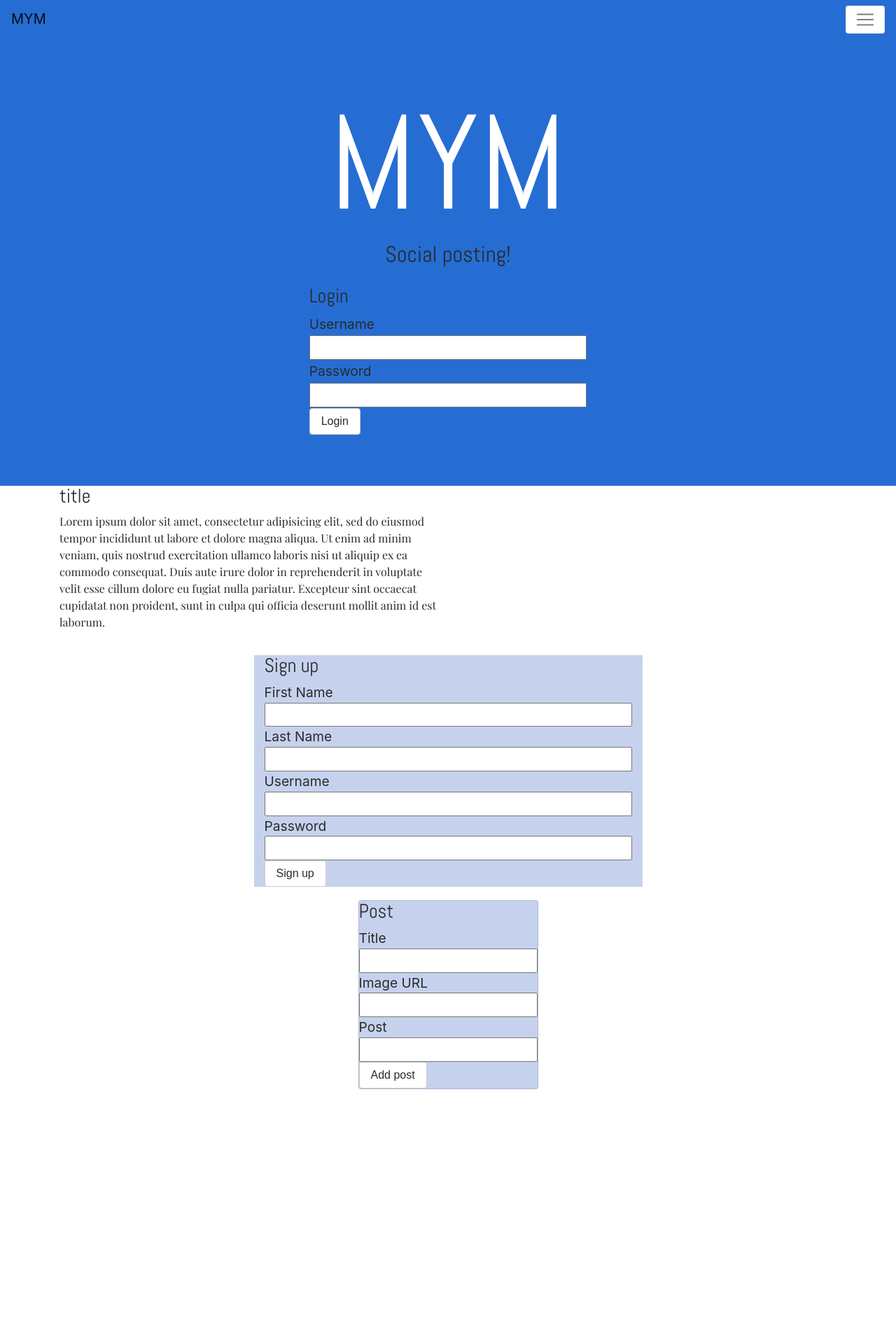
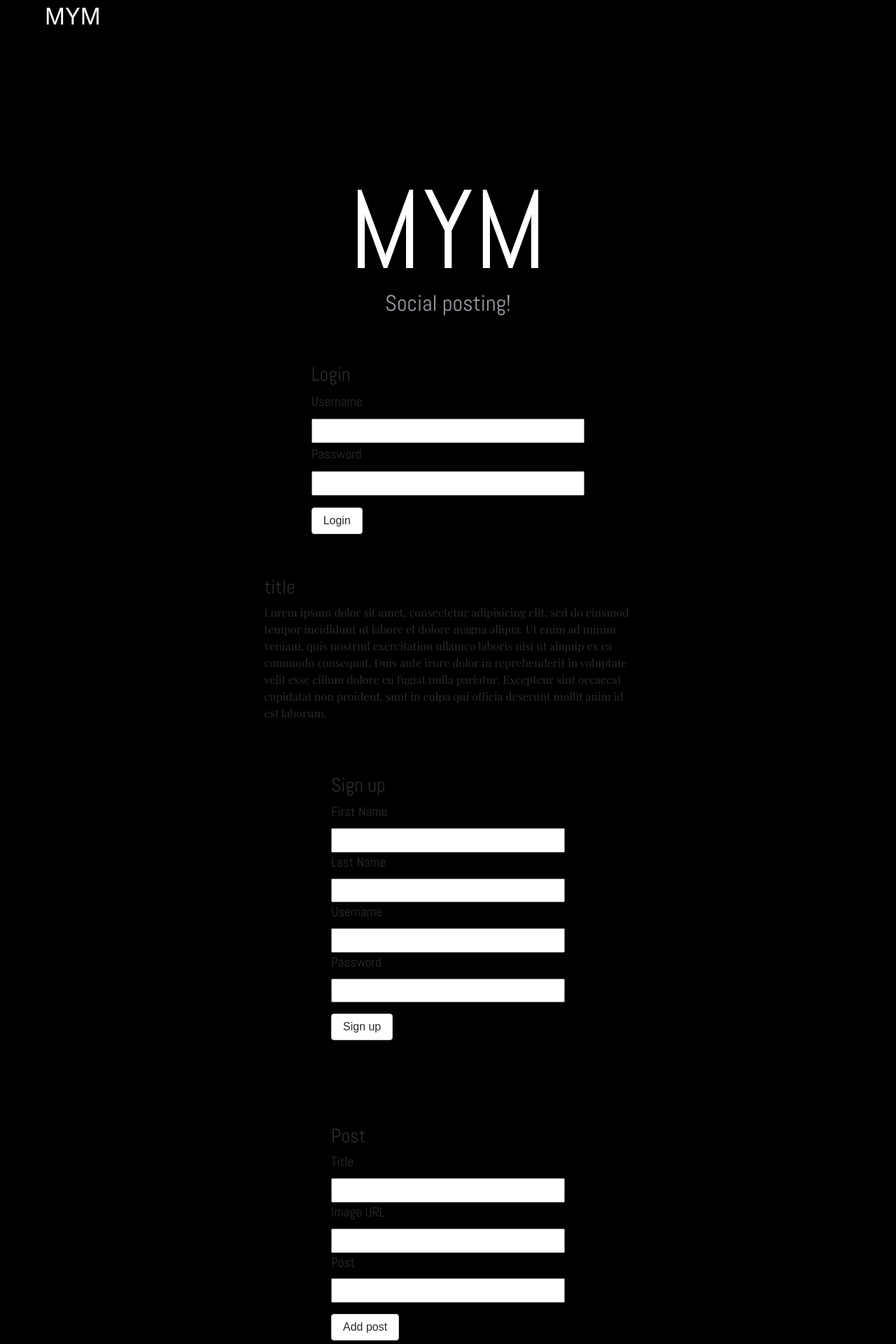
Before and after one commit to magnusohrstrom/mym, a PHP site: page / in a window 1280 px wide. Shown: the top 1920 px of the page at 70% size. Run offline with PHP 8.4, Linux system fonts and the light colour scheme; some libraries are stand-ins or nearby versions.

Commit message:
adding sass thursday

```diff
--- a/css/main.css
+++ b/css/main.css
@@ -1,4 +1,4 @@
-h1, h2, h3, h4, h5, .header-title {
+h1, h2, h3, h4, h5, label, .header-title {
   font-family: 'Abel', sans-serif; }
 
 p {
@@ -6,14 +6,19 @@ p {
 
 a {
   text-decoration: none; }
+  a:hover {
+    text-decoration: none; }
 
+/*------------- Breakpoints mixin*/
 /*------------- Flexbox mixins*/
 /*------------- Flexbox center mixin*/
 /*---------------Mixins for transforms, transitions and animations*/
 /*Mixin for animation on contact page*/
 /*Mixin for hide & show*/
 form {
-  margin: 1em 0 0 0;
+  border: 0.2em solid black;
+  padding: 1em;
+  margin: 2em 0 2em 0;
   display: -webkit-box;
   display: -moz-box;
   display: -ms-flexbox;
@@ -36,21 +41,46 @@ form {
   form input {
     width: 100%; }
   form label {
-    font-size: 1em;
-    margin: 0; }
+    font-size: 1em; }
+  form button {
+    margin-top: 1em; }
 
 .login-form {
-  height: 30em;
   width: 100%;
-  background: #266DD3; }
+  min-height: 15em; }
 
 .sign-up-form {
-  height: 20em;
-  width: 100%;
-  background: #C6D2ED; }
+  width: 100%; }
 
 .post-form {
-  background: #C6D2ED; }
+  width: 100%; }
+
+footer {
+  display: -webkit-box;
+  display: -moz-box;
+  display: -ms-flexbox;
+  display: -webkit-flex;
+  display: flex;
+  -webkit-justify-content: center;
+  -moz-justify-content: center;
+  -ms-justify-content: center;
+  justify-content: center;
+  -ms-flex-pack: center;
+  -webkit-align-items: center;
+  -moz-align-items: center;
+  -ms-align-items: center;
+  align-items: center;
+  -webkit-flex-direction: row;
+  -moz-flex-direction: row;
+  -ms-flex-direction: row;
+  flex-direction: row;
+  bottom: 0;
+  left: 0;
+  width: 100%;
+  height: 2em;
+  background: black; }
+  footer a {
+    color: white; }
 
 body, html {
   overflow-x: hidden; }
@@ -59,16 +89,23 @@ body {
   padding: 0;
   margin: 0;
   width: 100%;
-  height: 200em;
-  background: white; }
+  background: black;
+  -webkit-transition: all 0.7s ease;
+  -moz-transition: all 0.7s ease;
+  -ms-transition: all 0.7s ease;
+  -o-transition: all 0.7s ease;
+  transition: all 0.7s ease; }
+  body.active {
+    background: white; }
+  body.active.active2 {
+    background: #266DD3; }
 
 header {
   position: fixed;
   top: 0;
   left: 0;
   z-index: 1000;
-  background: white;
-  width: 100vw;
+  width: 100%;
   height: auto;
   display: -webkit-box;
   display: -moz-box;
@@ -97,13 +134,35 @@ header {
     width: 50%;
   }*/ }
   header a {
+    font-size: 1em;
     color: white;
     margin: 0 2em 0 2em; }
 
 .nav {
-  background: #266DD3; }
+  z-index: 1000;
+  width: 80%;
+  height: 2em;
+  padding: 0 2em 0 2em;
+  display: -webkit-box;
+  display: -moz-box;
+  display: -ms-flexbox;
+  display: -webkit-flex;
+  display: flex;
+  -webkit-justify-content: flex-end;
+  -moz-justify-content: flex-end;
+  -ms-justify-content: flex-end;
+  justify-content: flex-end;
+  -ms-flex-pack: flex-end;
+  -webkit-align-items: center;
+  -moz-align-items: center;
+  -ms-align-items: center;
+  align-items: center;
+  -webkit-flex-direction: row;
+  -moz-flex-direction: row;
+  -ms-flex-direction: row;
+  flex-direction: row; }
   .nav a {
-    color: white; }
+    color: black; }
   .nav button {
     background: white; }
 
@@ -133,9 +192,6 @@ main {
   height: auto;
   padding: 0; }
 
-.header-title {
-  font-size: 1.5em; }
-
 .hero {
   display: -webkit-box;
   display: -moz-box;
@@ -155,12 +211,23 @@ main {
   -moz-flex-direction: column;
   -ms-flex-direction: column;
   flex-direction: column;
-  margin: 0 2em 0;
-  background: #266DD3;
-  height: 40em;
+  margin: 0em 2em 0;
   width: 100vw; }
   .hero h1 {
-    font-size: 12em;
-    color: white; }
+    font-size: 10em;
+    color: white;
+    margin: 1.5em 0 0 0; }
+    @media (max-width: 900px) {
+      .hero h1 {
+        font-size: 7em;
+        margin: 2em 0 0 0; } }
+  .hero h2 {
+    color: #9F9AA4; }
+
+#nav-title {
+  font-size: 2em;
+  color: white; }
+  #nav-title.active {
+    color: black; }
 
 /*# sourceMappingURL=main.css.map */
--- a/index.php
+++ b/index.php
@@ -6,12 +6,17 @@
 <!DOCTYPE html>
 <html>
     <head>
+
       <?php include("partials/head.php");?>
 
     </head>
     <body>
       <!--header-->
+      <header>
+        <a id="nav-title" href="../index.php">MYM</a>
         <?php include 'partials/navbar.php';?>
+      </header>
+
       <!--mainsection-->
       <main class= "container">
         <section class="hero">
@@ -19,8 +24,8 @@
           <h2>Social posting!</h2>
           <?php include 'partials/login-form.php'; ?>
         </section>
-        <section class="row post-section">
-          <article class="col-sm-6">
+        <section class=" col-sm-6 post-section">
+          <article class="">
             <h3>title</h3>
             <p>Lorem ipsum dolor sit amet, consectetur adipisicing elit, sed do eiusmod tempor incididunt ut labore et dolore magna aliqua. Ut enim ad minim veniam, quis nostrud exercitation ullamco laboris nisi ut aliquip ex ea commodo consequat. Duis aute irure dolor in reprehenderit in voluptate velit esse cillum dolore eu fugiat nulla pariatur. Excepteur sint occaecat cupidatat non proident, sunt in culpa qui officia deserunt mollit anim id est laborum.</p></article>
         </section>
@@ -32,5 +37,10 @@
         <?php include 'partials/post-form.php'; ?>
 
       </main>
+      <?php include 'partials/footer.php'; ?>
+      <script src="https://code.jquery.com/jquery-3.1.1.min.js"integrity="sha256-hVVnYaiADRTO2PzUGmuLJr8BLUSjGIZsDYGmIJLv2b8="crossorigin="anonymous"></script>
+      <script src="scripts/main.js" type="text/javascript">
+
+      </script>
     </body>
 </html>
--- /dev/null
+++ b/partials/footer.php
@@ -0,0 +1,3 @@
+<footer>
+ <a href="#">Copyright MYM Group inc.</a>
+</footer>
--- a/partials/navbar.php
+++ b/partials/navbar.php
@@ -1,21 +1,5 @@
-<nav class="navbar navbar-fixed-top navbar-light nav">
-  <button class="navbar-toggler navbar-toggler-right" type="button" data-toggle="collapse" data-target="#navbarSupportedContent" aria-controls="navbarSupportedContent" aria-expanded="false" aria-label="Toggle navigation">
-    <span class="navbar-toggler-icon"></span>
-  </button>
-  <a class="navbar-brand nav-title" href="#">MYM</a>
-
-  <div class="collapse navbar-collapse" id="navbarSupportedContent">
-    <ul class="navbar-nav mr-auto">
-      <li class="nav-item active">
-        <a class="nav-link" href="#">Login<span class="sr-only">(current)</span></a>
-      </li>
-      <li class="nav-item">
-        <a class="nav-link" href="#">Add post</a>
-      </li>
-      <li class="nav-item">
-        <a class="nav-link" href="#">Sign up</a>
-      </li>
-    </ul>
-
-  </div>
+<nav class="nav">
+  <a class="" href="#">Add post</a>
+  <a class="" href="#">Sign up</a>
+  <a class="" href="#">Login</a>
 </nav>
--- a/partials/post-form.php
+++ b/partials/post-form.php
@@ -1,4 +1,4 @@
-<form class="post-form card" action="posts/postThis.php" method="post">
+<form class="post-form col-sm-4" action="posts/postThis.php" method="post">
   <h3>Post</h3>
   <label for="title">Title</label>
   <input type="text" name="title" value="">
--- a/partials/sign-up-form.php
+++ b/partials/sign-up-form.php
@@ -1,4 +1,4 @@
-<form class="sign-up-form col-sm-6" action="index.html" method="post">
+<form class="sign-up-form col-sm-4" action="index.html" method="post">
   <h3>Sign up</h3>
   <label for="first-name">First Name</label>
   <input type="text" name="first-name" value="">
--- /dev/null
+++ b/sass/footer.scss
@@ -0,0 +1,14 @@
+footer {
+  @include flexbox();
+  @include justify-content(center);
+  @include align-items(center);
+  @include flex-direction(row);
+  bottom:0;
+  left:0;
+  width: 100%;
+  height: 2em;
+  background:black;
+  & a {
+    color:white;
+  }
+}
--- a/sass/forms.scss
+++ b/sass/forms.scss
@@ -1,35 +1,37 @@
 form {
-  margin:1em 0 0 0;
+  border:0.2em solid black;
+  padding:1em;
+  margin:2em 0 2em 0;
   @include flexbox();
   @include justify-content(space-between);
   @include flex-direction(column);
   @include align-items(flex-start);
   font-size: 1.2em;
-
+  & h3 {
+  //  margin-bottom: -1em;
+  }
   & input {
     width: 100%;
+  //  margin-bottom: -1em;
   }
   & label {
     font-size: 1em;
-    margin:0;
+  //  margin-bottom:-2em;
   }
   & button {
+    margin-top: 1em;
   }
 }
 
 .login-form {
-  height: 30em;
   width: 100%;
-  background:$blue;
+  min-height: 15em;
 }
 
-
 .sign-up-form {
-  height:20em;
   width: 100%;
-  background:$grey;
 }
 
 .post-form {
-  background:$grey;
+  width: 100%;
 }
--- a/sass/main.scss
+++ b/sass/main.scss
@@ -1,5 +1,6 @@
 @import "varmix";
 @import "forms";
+@import "footer";
 body, html {
   overflow-x: hidden;
 }
@@ -8,8 +9,15 @@ body {
   padding:0;
   margin:0;
   width: 100%;
-  height: 200em;
-  background: white;
+
+  background: black;
+  @include transition(all 0.7s ease);
+  &.active {
+    background:white;
+  }
+  &.active.active2{
+    background: $blue;
+  }
 }
 
 header {
@@ -17,14 +25,14 @@ header {
   top:0;
   left:0;
   z-index:1000;
-  background: white;
-  width: 100vw;
+  width: 100%;
   height: auto;
   @include flexbox();
   @include justify-content(space-between);
   @include align-items(center);
   @include flex-direction(row);
   & a {
+    font-size: 1em;
     color:white;
     margin:0 2em 0 2em;
   }
@@ -41,12 +49,18 @@ header {
 }
 
 .nav {
-  background: $blue;
-  & a {
-    color: white;
-  }
+  z-index: 1000;
+  width: 80%;
+  height: 2em;
+  padding:0 2em 0 2em;
+  @include flexbox();
+  @include justify-content(flex-end);
+  @include align-items(center);
+  @include flex-direction(row);
+  & a { color: black;}
   & button {
     background: white;
+
   }
 }
 .nav-brand.nav-title {
@@ -68,22 +82,32 @@ main {
 
 }
 
-.header-title {
-  font-size: 1.5em;
-}
-
-
 .hero {
   @include flexbox();
   @include justify-content(center);
   @include align-items(center);
   @include flex-direction(column);
-  margin: 0 2em 0;
-  background: $blue;
-  height: 40em;
+  margin: 0em 2em 0;
+  //height: 100vh;
   width: 100vw;
   & h1 {
-    font-size: 12em;
+    font-size: 10em;
     color: white;
+    margin:1.5em 0 0 0;
+    @include breakpoint(medium){
+      font-size: 7em;
+      margin:2em 0 0 0;
+    };
+  }
+  & h2 {
+    color:$grey;
   }
 }
+
+#nav-title {
+  font-size: 2em;
+  color:white;
+  &.active {
+    color:black;
+  }
+}
--- a/sass/varmix.scss
+++ b/sass/varmix.scss
@@ -1,20 +1,39 @@
-$grey:#C6D2ED;
+$grey:#9F9AA4;
 $siris: #C4055E;
 $darkgrey:#344055;
 $blue:#266DD3;
 
 
 //Typography
-h1,h2,h3,h4,h5, .header-title {
+h1,h2,h3,h4,h5, label, .header-title {
 font-family: 'Abel', sans-serif;
 }
 
-p {
+p{
   font-family: 'Playfair Display', serif;
 }
 a {
   text-decoration: none;
+  &:hover {
+    text-decoration: none;
+  }
 }
+
+/*------------- Breakpoints mixin*/
+
+$breakpoints: ( 'xxsmall': ( max-width: 360px),'xsmall': ( max-width: 375px), 'small': ( max-width: 464px),'smedium': ( max-width: 785px ), 'medium': ( max-width: 900px), 'large': ( max-width: 1100px), 'xlarge': ( max-width: 1300px), 'xxlarge': ( max-width:1440px));
+@mixin breakpoint($name) {
+    @if map-has-key($breakpoints, $name) {
+        @media #{inspect(map-get($breakpoints, $name))} {
+            @content;
+        }
+    }
+    @else {
+        @warn "No breakpoint with this name `#{$name}`.";
+    }
+}
+
+
 
 /*------------- Flexbox mixins*/
 
--- a/scripts/main.js
+++ b/scripts/main.js
@@ -0,0 +1,41 @@
+let mym = (function(){
+
+  return {
+    //Smooth scrolling
+    smoothScrollAhref: () => {
+      $('a[href*=\\#]').on('click', function(event){
+          event.preventDefault();
+          $('html,body').animate({scrollTop:$(this.hash).offset().top}, 500);
+      });
+    },
+
+    //Enables click on search-button when enter-key is pressed.
+    enterKey:(e) => {
+      e = window.event;
+      if(e.keyCode == 13){
+        document.getElementsByClassName('search-button')[0].click();
+        return false;
+      }
+    },
+    //Hides and shows header on scroll up/down.
+    detectScrollLength: (leng, id, tagName,className) => {
+      $(window).on('scroll', function() {
+        st = $(this).scrollTop();
+
+        st <= leng ? document.getElementById(id).classList.remove(className):
+          document.getElementById(id).classList.add(className);
+
+        st <= leng ? document.getElementsByTagName(tagName)[0].classList.remove(className):
+          document.getElementsByTagName(tagName)[0].classList.add(className);
+
+        console.log(st);
+      });
+    },
+    init: () => {
+      mym.detectScrollLength(200, 'nav-title', 'body', 'active');
+      mym.detectScrollLength(2800, 'nav-title', 'body', 'active2');
+    }
+  }
+})();
+
+mym.init();
```
